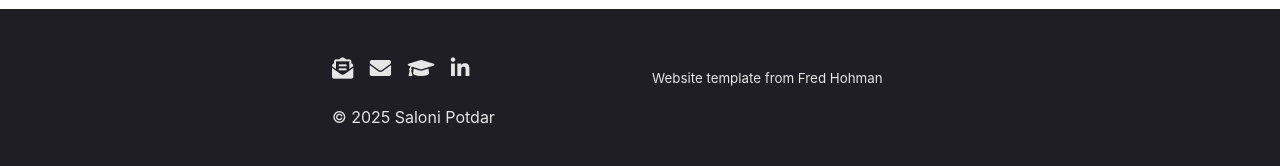
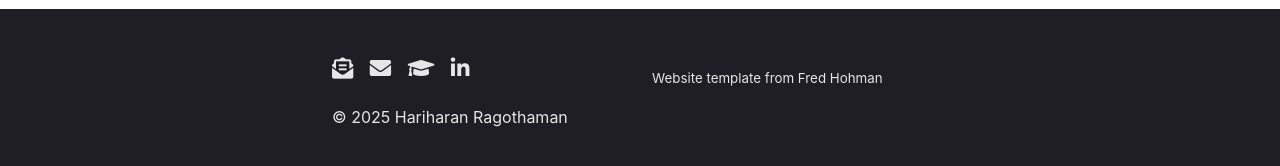
Before and after one commit to hariharanragothaman/hariharanragothaman.github.io, a Jekyll site: the page built from index.md, in a window 1280 px wide and 900 px high, scrolled down 9354 px. Shown: the part 723-889 px from the top of the window. Built offline with Jekyll 4.4.1, drawn with Linux system fonts in a browser that asks for light colours; nearby versions of some CDN libraries; some web fonts are replaced.

Commit message:
Polishes and Updates

```diff
--- a/_includes/footer.html
+++ b/_includes/footer.html
@@ -7,7 +7,7 @@
 		{% endfor %}
 		<br>
 		<br>
-		&copy; <time datetime="{{ site.time | date: "%B %-d, %Y" }}">{{ site.time | date: '%Y' }}</time> Saloni Potdar
+		&copy; <time datetime="{{ site.time | date: "%B %-d, %Y" }}">{{ site.time | date: '%Y' }}</time> Hariharan Ragothaman
 	</div>
 	<div id="footer-right">
 		<p style="font-size:smaller">Website template from Fred Hohman</p>
```
